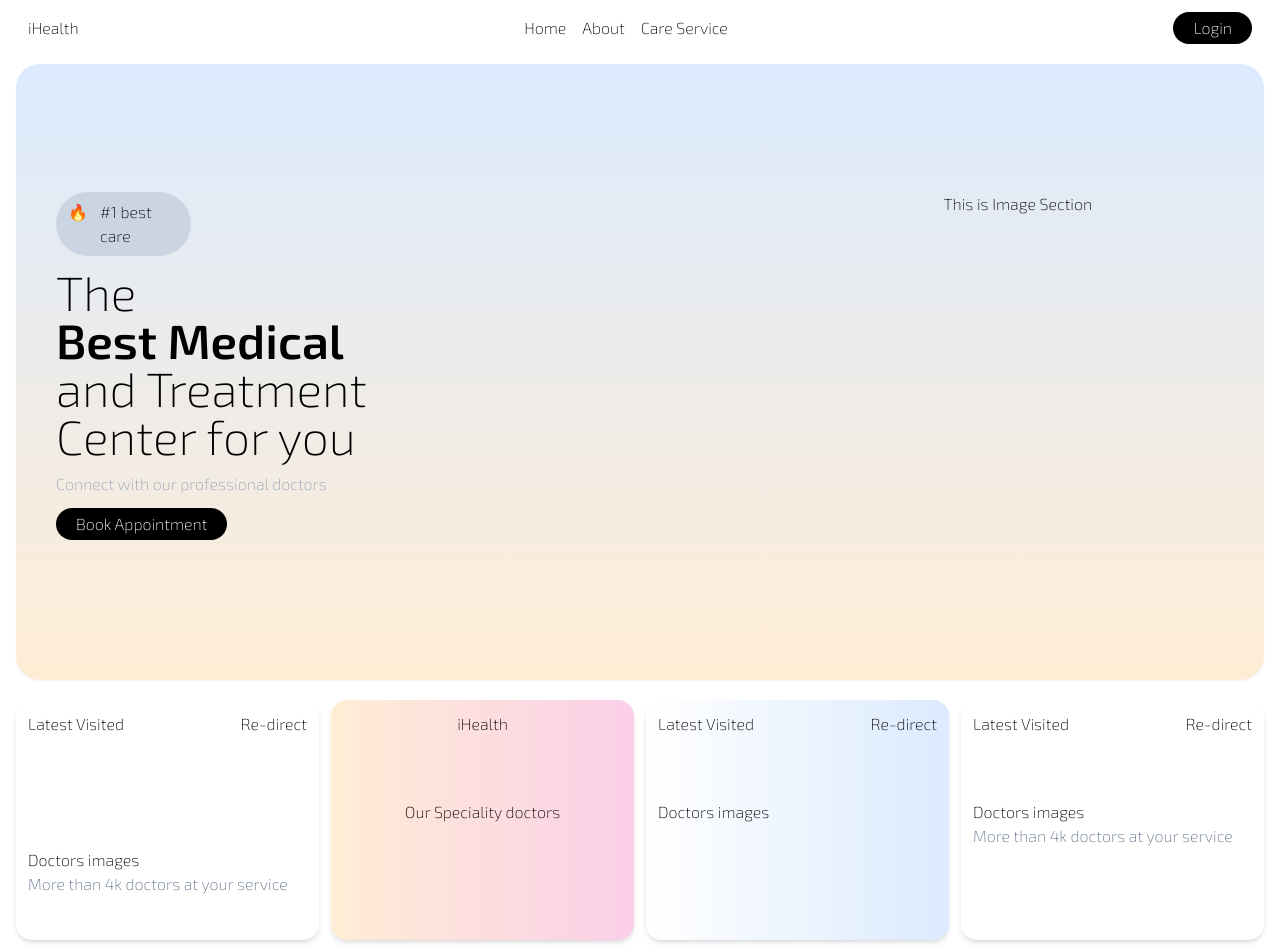
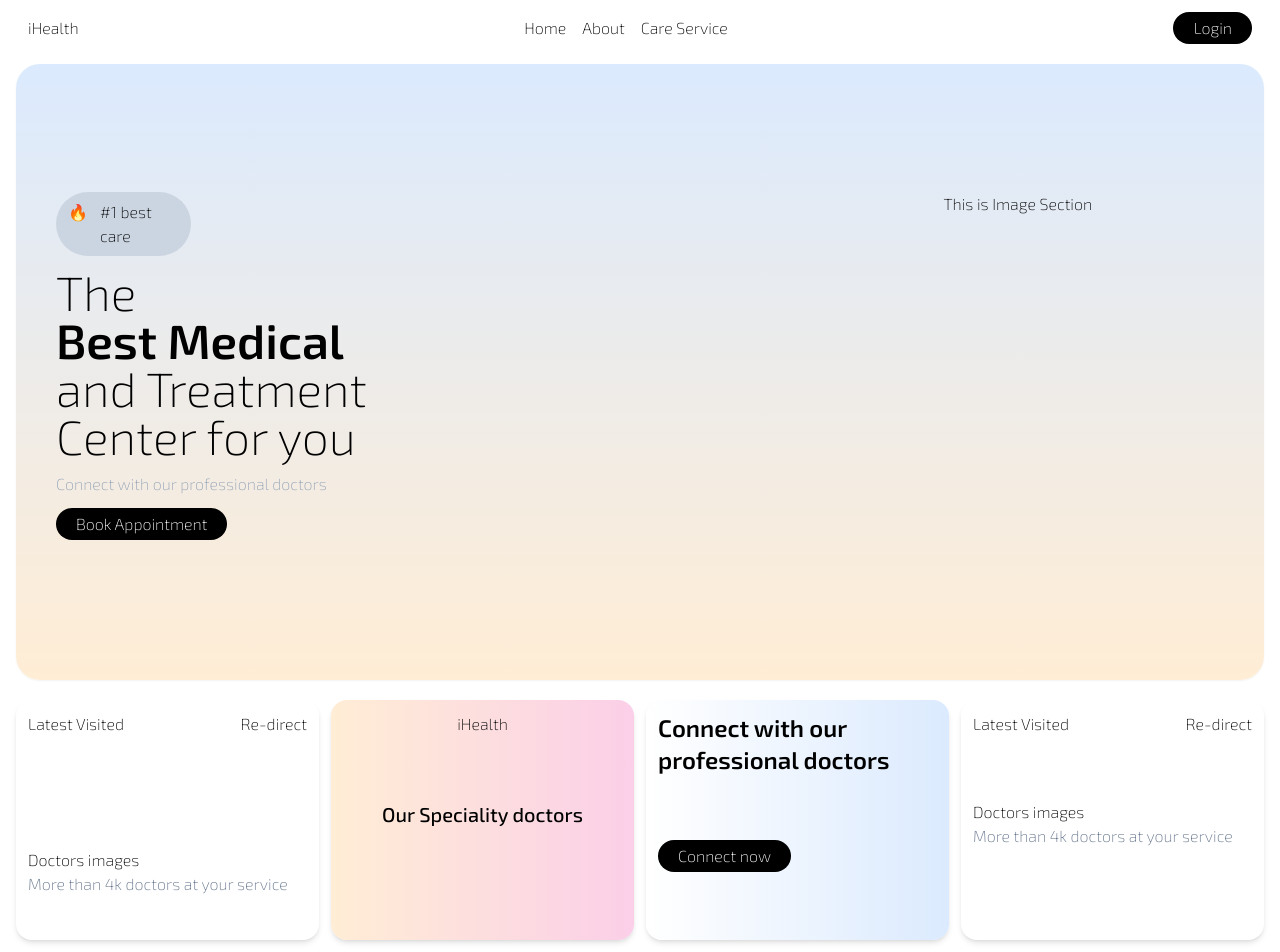
Before and after one commit to suyan-python/Health, a React (Vite) app in the folder client/: page / in a window 1280 px wide. Built offline with nearby package versions, Linux system fonts and the light colour scheme.

Commit message:
Hero2 Section Modification

```diff
--- a/client/src/layouts/Hero2.jsx
+++ b/client/src/layouts/Hero2.jsx
@@ -1,4 +1,5 @@
 import React from "react";
+import Button from "./Button";
 
 function Hero2() {
   return (
@@ -18,16 +19,20 @@ function Hero2() {
         <div className="title flex justify-center">
           <div className="text">iHealth</div>
         </div>
-        <div className="images pt-16 text-center">Our Speciality doctors</div>
+        <div className="images pt-16 text-center text-xl font-medium">
+          Our Speciality doctors
+        </div>
       </div>
 
       <div className="three bg-gradient-to-r from-white to-blue-100 rounded-2xl p-3 shadow-md w-1/4 h-60">
-        <div className="title flex justify-between">
-          <div className="text">Latest Visited</div>
-          <div className="direct">Re-direct</div>
+        <div className="title flex-col ">
+          <div className="text font-semibold text-2xl">
+            Connect with our professional doctors
+          </div>
+          <div className="images pt-16">
+            <Button title="Connect now" />
+          </div>
         </div>
-        <div className="images pt-16">Doctors images</div>
-        <div className="text text-slate-500"></div>
       </div>
 
       <div className="four rounded-2xl p-3 shadow-md w-1/4 h-60">
```
